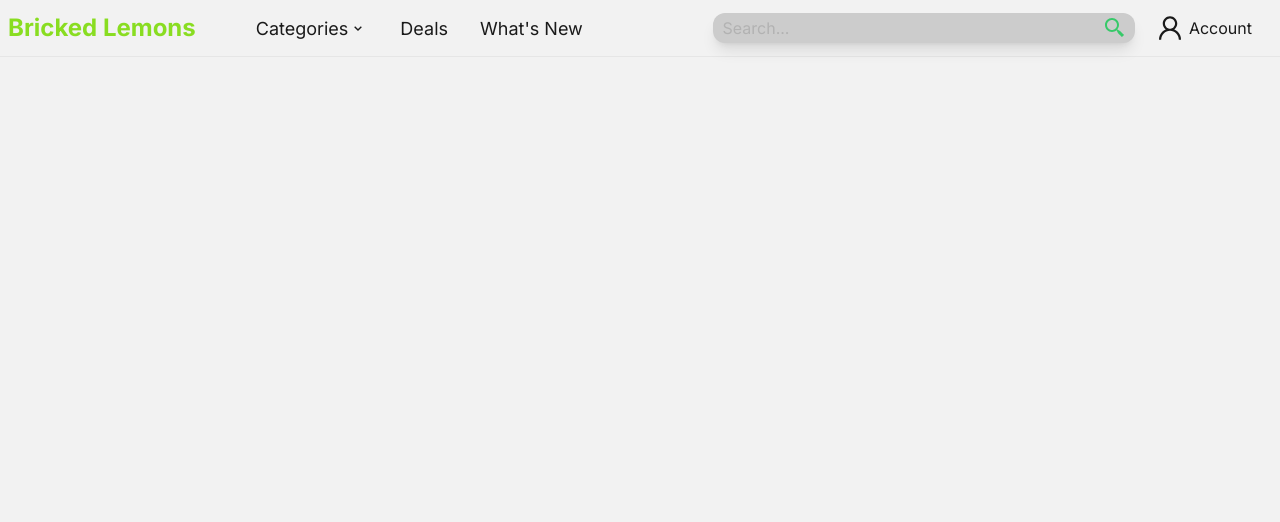
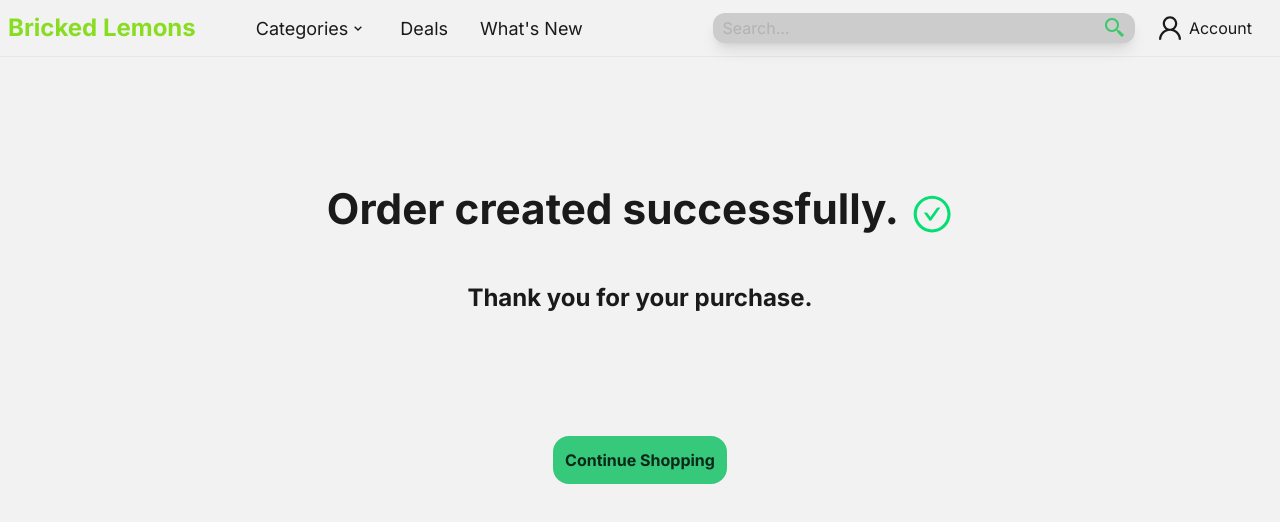
Before and after one commit to Fareskingtube/bricked-lemons-private, a React (Vite) app in the folder frontend/: page /payment/success in a window 1280 px wide. Shown: the top 522 px of the page. Built offline with nearby package versions, Linux system fonts and the light colour scheme; no server answers.

Commit message:
Fix webhook timeout if event isn't checkout.session.completed and add successful payment page to frontend 2.0

```diff
--- a/frontend/src/App.tsx
+++ b/frontend/src/App.tsx
@@ -13,6 +13,7 @@ import { ReactQueryDevtools } from "@tanstack/react-query-devtools";
 import Profile from "./pages/Profile";
 import Admin from "./pages/Admin";
 import WorkInProgress from "./pages/WorkInProgress";
+import PaymentSuccess from "./pages/PaymentSuccess";
 
 const queryClient = new QueryClient();
 
@@ -33,12 +34,16 @@ function App() {
 						<Route path="/cart" element={<Cart />} />
 						<Route path="/profile" element={<Profile />} />
 						<Route path="/admin" element={<Admin />} />
+						<Route path="/payment/success" element={<PaymentSuccess />} />
 						<Route path="/categories" element={<WorkInProgress />} />
 						<Route path="/deals" element={<WorkInProgress />} />
 						<Route path="/new" element={<WorkInProgress />} />
 					</Routes>
 					{/* TODO: Remove */}
-					<ReactQueryDevtools initialIsOpen={false} buttonPosition="bottom-right" />
+					<ReactQueryDevtools
+						initialIsOpen={false}
+						buttonPosition="bottom-right"
+					/>
 				</QueryClientProvider>
 			</BrowserRouter>
 		</UserProvider>
--- a/frontend/src/pages/Cart.tsx
+++ b/frontend/src/pages/Cart.tsx
@@ -4,7 +4,7 @@ import toast from "react-hot-toast";
 import { useNavigate } from "react-router-dom";
 import { useUser } from "../hooks/UseUser";
 import { useCart } from "../hooks/UseCart";
-import { usePostCheckout } from "../hooks/UseOrder";
+import { usePostCheckout } from "../hooks/UseCheckout";
 
 function Cart() {
 	const { user, loading } = useUser();
--- /dev/null
+++ b/frontend/src/pages/PaymentSuccess.tsx
@@ -0,0 +1,25 @@
+import { AiOutlineCheckCircle } from "react-icons/ai";
+import { Link } from "react-router-dom";
+function PaymentSuccess() {
+	return (
+		<div className="w-screen h-screen p-10">
+			<div className="h-full flex flex-col items-center pt-20 p-10 gap-10">
+				<h1 className="flex items-center gap-3">
+					Order created successfully.{" "}
+					<AiOutlineCheckCircle className="text-green-400 mt-2.5" />
+				</h1>
+				<h2>Thank you for your purchase.</h2>
+				<Link
+                to="/products"
+					className="w-fit p-3 rounded-2xl mb-1 bg-accent-500 hover:bg-accent-600 transition-colors duration-100 mt-[10vh]"
+				>
+					<span className="font-bold dark:text-accent-100 text-accent-900">
+						Continue Shopping
+					</span>
+				</Link>
+			</div>
+		</div>
+	);
+}
+
+export default PaymentSuccess;
```
Also changed, not shown: frontend/src/hooks/UseCheckout.tsx (renamed from frontend/src/hooks/UseOrder.tsx), 2 other files (tests, documents, lock files or other folders).
